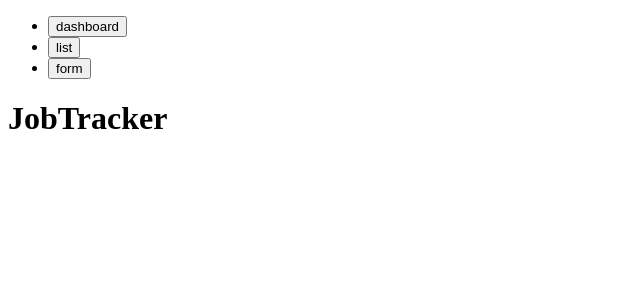
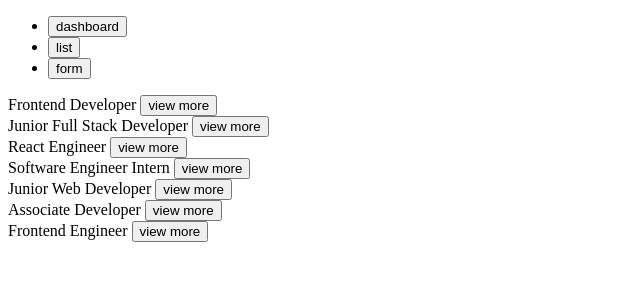
Before and after one commit to mariotrg/job-application-tracker, a React (Vite) app: page / in a window 1280 px wide. Shown: the top 300 px of the page, without its empty margins (0-640 px from the left). Built offline with nearby package versions, Linux system fonts and the light colour scheme; data requests are answered from the project's data file.

Commit message:
feat: add handler and service to delete a job application

```diff
--- a/src/App.jsx
+++ b/src/App.jsx
@@ -17,7 +17,7 @@ const App = () => {
     notes: "",
     source: "",
   });
-  const [view, setView] = useState("home");
+  const [view, setView] = useState("list");
   const [selectedApplication, setSelectedApplication] = useState(null);
 
   const handleInputChange = (e) => {
@@ -54,6 +54,17 @@ const App = () => {
 
   const handleClick = (e) => {
     setSelectedApplication(e);
+  };
+
+  const deleteApplication = (id) => {
+    if (window.confirm("do you want to delete this application?")) {
+      Applications.deleteApplication(id).then(() => {
+        setApplications(
+          applications.filter((application) => application.id !== id),
+        );
+      });
+      setView("list");
+    }
   };
 
   return (
@@ -108,6 +119,7 @@ const App = () => {
           onBack={() => {
             (setSelectedApplication(null), setView("list"));
           }}
+          onDelete={deleteApplication}
         />
       )}
     </>
--- a/src/components/ApplicationView.jsx
+++ b/src/components/ApplicationView.jsx
@@ -1,6 +1,6 @@
 import Button from "./Button";
 
-const ApplicationView = ({ selected, onBack }) => {
+const ApplicationView = ({ selected, onBack, onDelete }) => {
   return (
     <div>
       <Button text="back" onClick={onBack} />
@@ -9,6 +9,8 @@ const ApplicationView = ({ selected, onBack }) => {
       <p>{selected.url}</p>
       <p>{selected.applicationStatus}</p>
       <p>{selected.applicationDate}</p>
+
+      <Button text="delete" onClick={() => onDelete(selected.id)} />
     </div>
   );
 };
--- a/src/services/applications.js
+++ b/src/services/applications.js
@@ -11,4 +11,9 @@ const addNew = (newApplication) => {
   return request.then((response) => response.data);
 };
 
-export default { getAll, addNew };
+const deleteApplication = (id) => {
+  const request = axios.delete(`${baseUrl}/${id}`);
+  return request.then((response) => response.data);
+};
+
+export default { getAll, addNew, deleteApplication };
```
